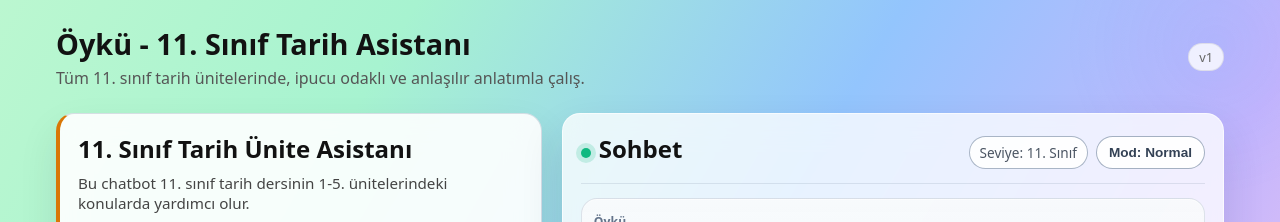
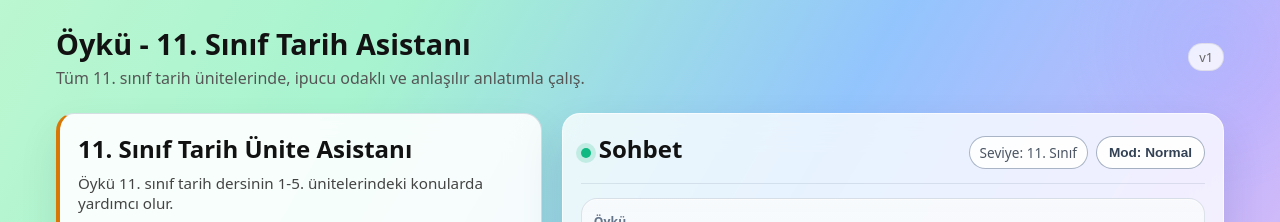
Before and after one commit to lolipsax/Student-Chatbot, a website: page index.html in a window 1280 px wide. Shown: the top 222 px of the page. Drawn offline with Linux system fonts and the light colour scheme.

Commit message:
Update index.html

```diff
--- a/index.html
+++ b/index.html
@@ -22,7 +22,7 @@
         <section class="card card--info">
           <h2>11. Sınıf Tarih Ünite Asistanı</h2>
           <p class="info-text">
-            Bu chatbot 11. sınıf tarih dersinin 1-5. ünitelerindeki konularda yardımcı olur.
+            Öykü 11. sınıf tarih dersinin 1-5. ünitelerindeki konularda yardımcı olur.
           </p>
           <ul class="info-list">
             <li><strong>Sohbet arayüzü</strong> ile soru sor</li>
```
